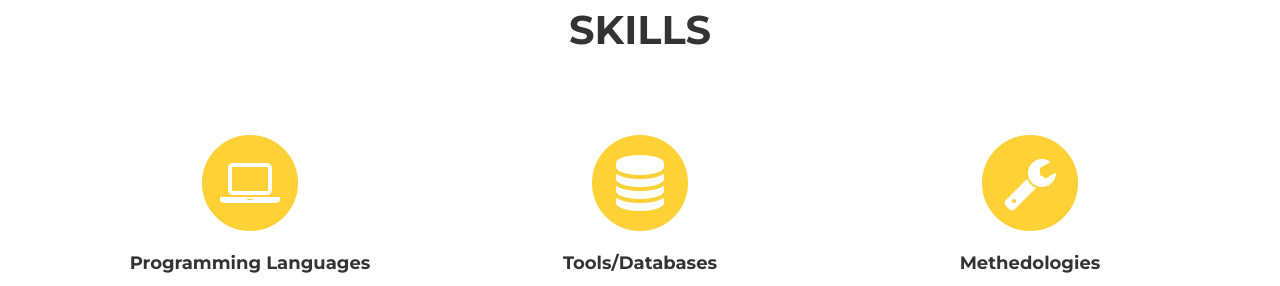
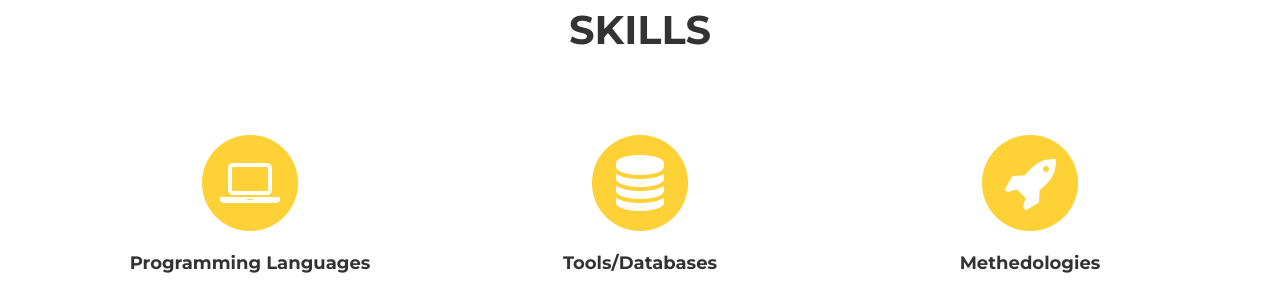
Before and after one commit to omkardhok/omkardhok.github.io, a website: page index.html in a window 1280 px wide. Shown: the part 900-1186 px from the top of the page. Drawn offline with nearby package versions, Linux system fonts and the light colour scheme; a web font is replaced by a local one.

Commit message:
Fa_Rocket_added

```diff
--- a/index.html
+++ b/index.html
@@ -111,7 +111,7 @@
                 <div class="col-md-4">
                     <span class="fa-stack fa-4x">
                         <i class="fa fa-circle fa-stack-2x text-primary"></i>
-                        <i class="fa fa-wrench fa-stack-1x fa-inverse"></i>
+                        <i class="fa fa-rocket fa-stack-1x fa-inverse"></i>
                     </span>
                     <h4 class="service-heading">Methedologies</h4>
                     <p class="text-muted">Agile, Scrum/Scrum Master, Six Sigma, Lean Manufacturing, Decision Making models, Financial Analysis (Statsmodel, ARIMA).</p>
```
